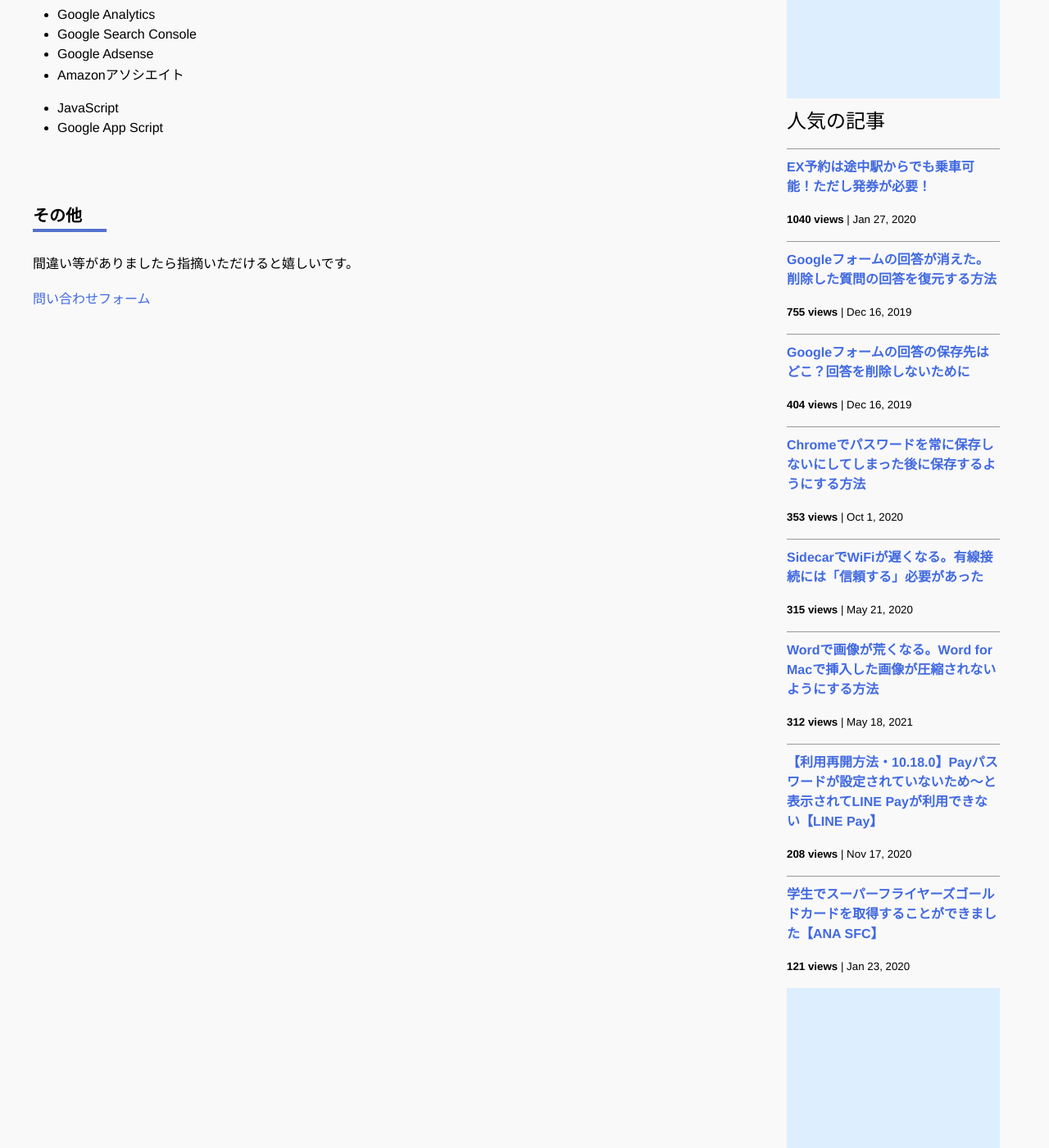
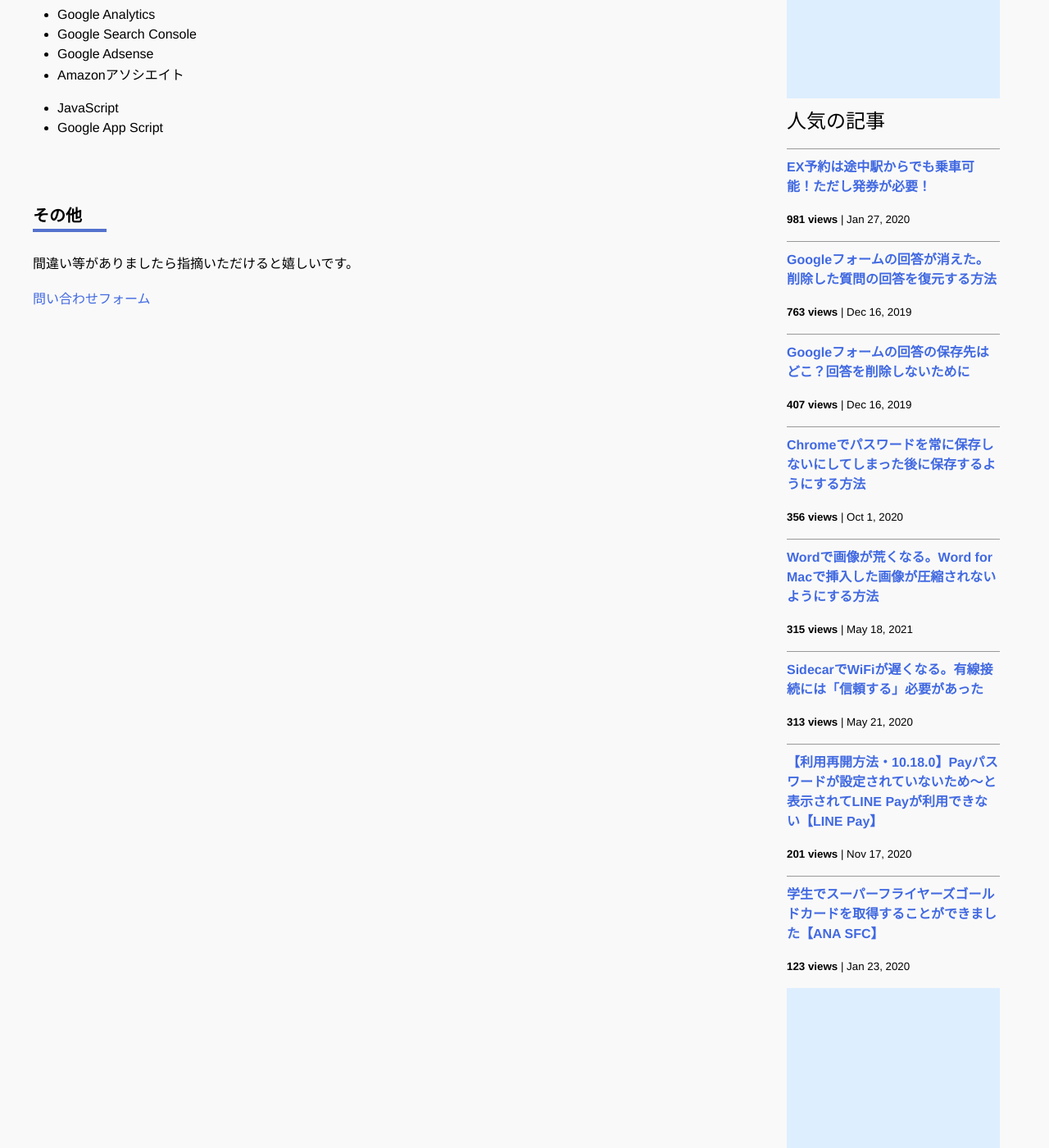
Before and after one commit to iwanaminami/shoyaiwaname, a Jekyll site: the page built from about.markdown, in a window 1280 px wide and 1400 px high, scrolled down 693 px. Shown: the whole window at 82% size. Built offline with Jekyll 4.4.1, drawn with Linux system fonts in a browser that asks for light colours; nearby versions of some CDN libraries; comment, search, counter and statistics services are not loaded.

Commit message:
a new commit message

```diff
--- a/_data/popularposts.yml
+++ b/_data/popularposts.yml
@@ -1,17 +1,17 @@
 side:
-  - view: 1040
+  - view: 981
     url: /2020/01/27/ex-rideontheway.html
-  - view: 755
+  - view: 763
     url: /2019/12/16/restore-googleform.html
-  - view: 404
+  - view: 407
     url: /2019/12/16/googleform-answers.html
-  - view: 353
+  - view: 356
     url: /2020/10/01/googlepassword.html
   - view: 315
+    url: /2021/05/18/image-compression-word.html
+  - view: 313
     url: /2020/05/21/sidecar-via-cable.html
-  - view: 312
-    url: /2021/05/18/image-compression-word.html
-  - view: 208
+  - view: 201
     url: /2020/11/17/linepay.html
-  - view: 121
+  - view: 123
     url: /2020/01/23/sfcgold.html
```
